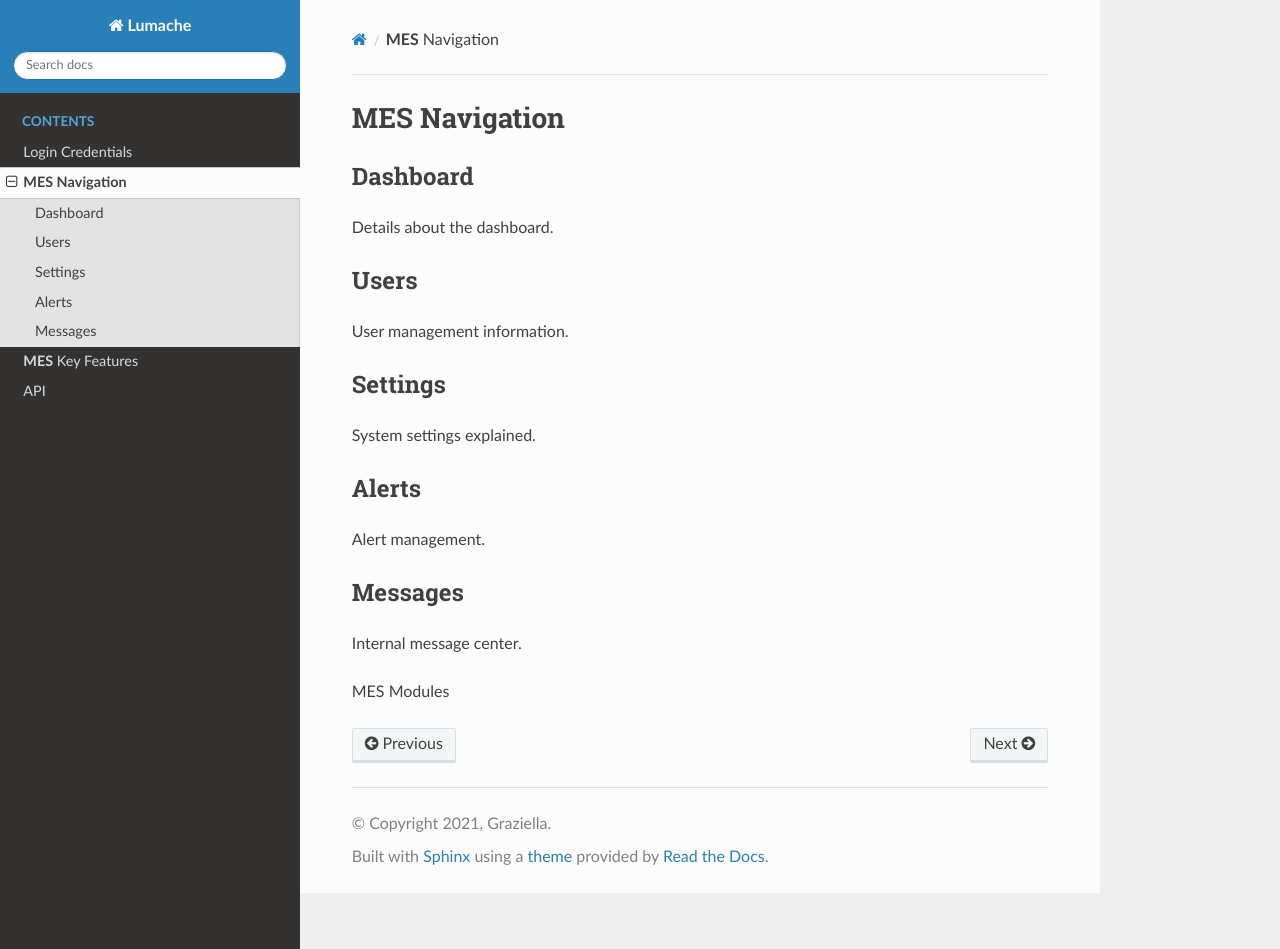
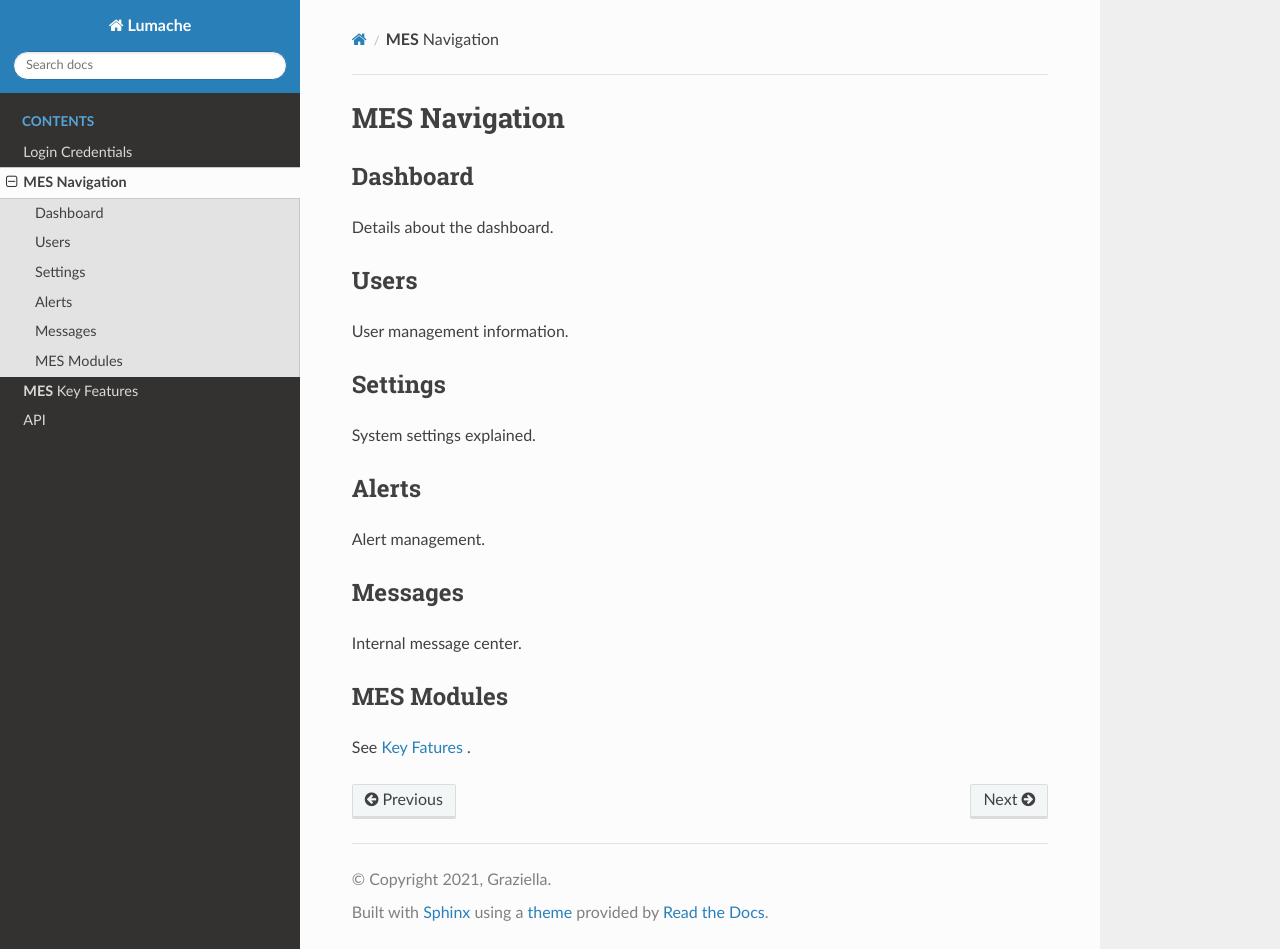
Before and after one commit to ghadiben0/-rtd-tutorial-ghadi2, a Sphinx documentation site: the page built from docs/source/navigation.rst, in a window 1280 px wide and 949 px high. Built offline with Sphinx 7.4.7 and the Read the Docs theme 3.1.0, drawn with Linux system fonts in a browser that asks for light colours.

Commit message:
Update navigation.rst

```diff
--- a/docs/source/navigation.rst
+++ b/docs/source/navigation.rst
@@ -27,3 +27,5 @@ Messages
 Internal message center.
 
 MES Modules
+--------
+See :doc:`Key Fatures <features>` .
```
